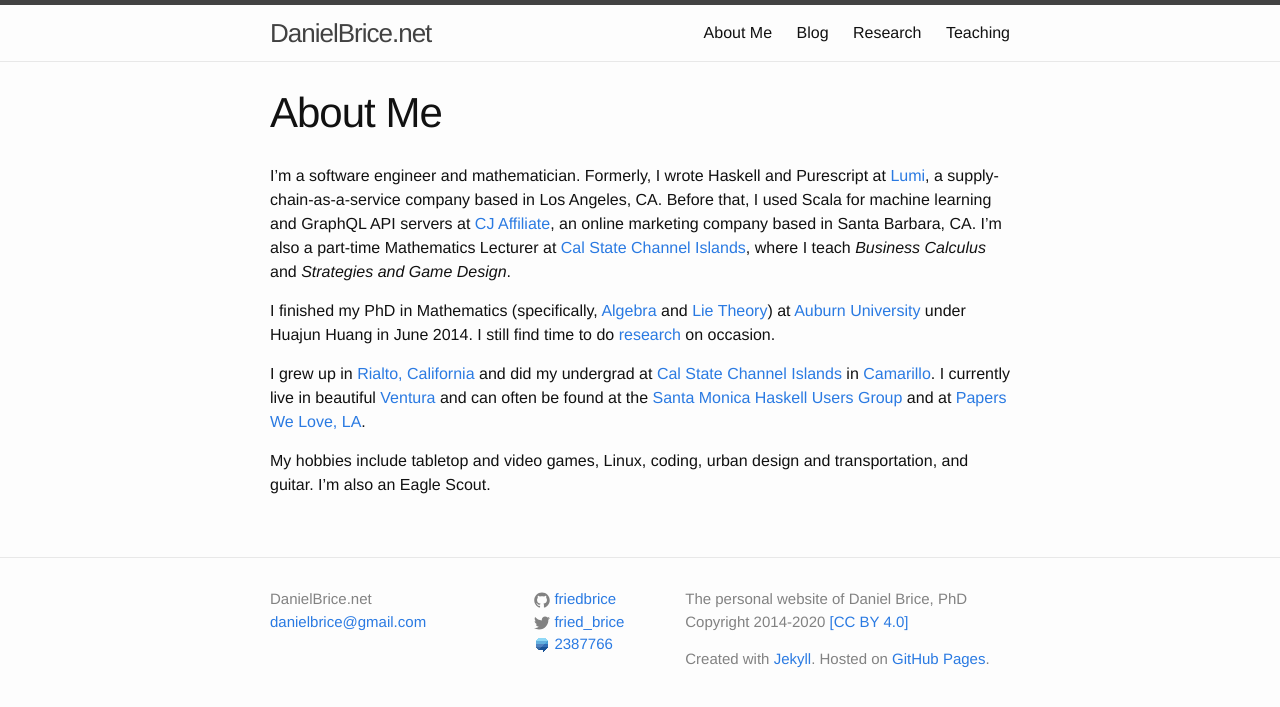
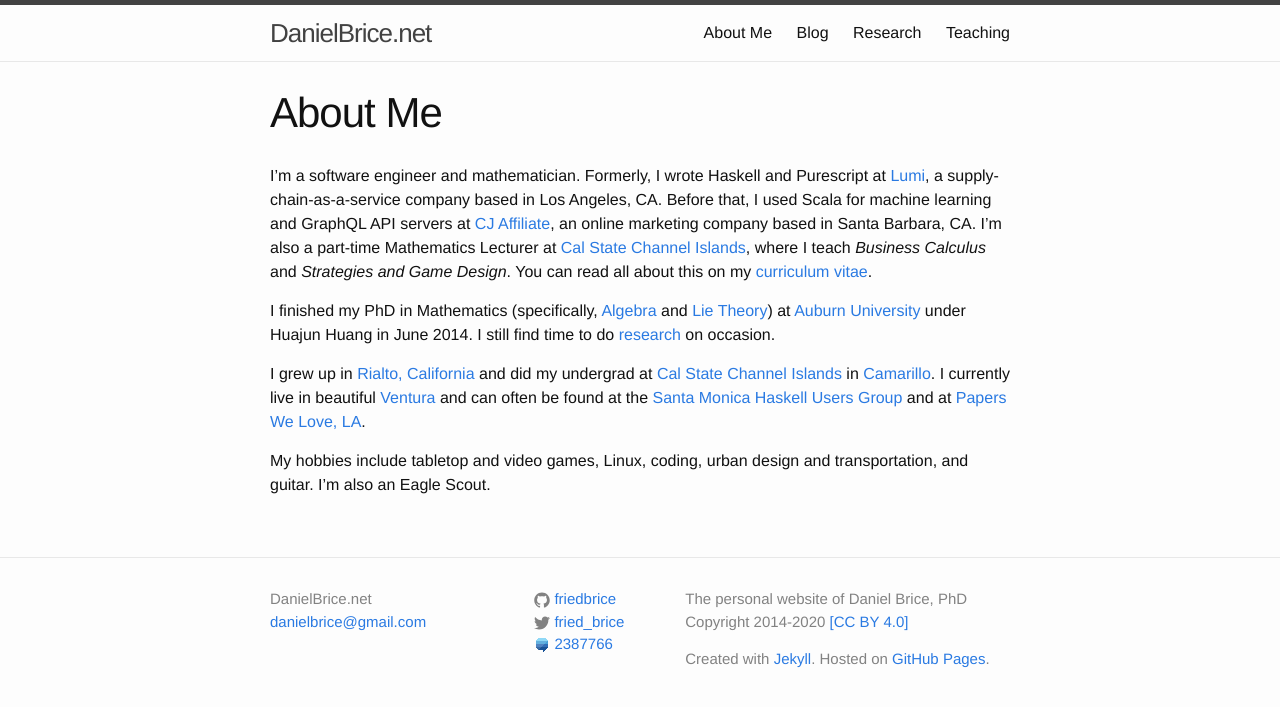
Before and after one commit to friedbrice/friedbrice.github.io, a Jekyll site: the page built from _pages/about.md, in a window 1280 px wide. Shown: the top 707 px of the page. Built offline with Jekyll 4.4.1, drawn with Linux system fonts in a browser that asks for light colours.

Commit message:
update CV

```diff
--- a/_pages/about.md
+++ b/_pages/about.md
@@ -6,7 +6,7 @@ date: 2020-01-01
 topnav: true
 ---
 
-I'm a software engineer and mathematician. Formerly, I wrote Haskell and Purescript at [Lumi][1], a supply-chain-as-a-service company based in Los Angeles, CA. Before that, I used Scala for machine learning and GraphQL API servers at [CJ Affiliate][cj], an online marketing company based in Santa Barbara, CA. I'm also a part-time Mathematics Lecturer at [Cal State Channel Islands][ci], where I teach _Business Calculus_ and _Strategies and Game Design_.
+I'm a software engineer and mathematician. Formerly, I wrote Haskell and Purescript at [Lumi][1], a supply-chain-as-a-service company based in Los Angeles, CA. Before that, I used Scala for machine learning and GraphQL API servers at [CJ Affiliate][cj], an online marketing company based in Santa Barbara, CA. I'm also a part-time Mathematics Lecturer at [Cal State Channel Islands][ci], where I teach _Business Calculus_ and _Strategies and Game Design_. You can read all about this on my [curriculum vitae][cv].
 
 I finished my PhD in Mathematics (specifically, [Algebra][2] and [Lie Theory][3]) at [Auburn University][4] under Huajun Huang in June 2014. I still find time to do [research][rp] on occasion.
 
@@ -26,3 +26,4 @@ My hobbies include tabletop and video games, Linux, coding, urban design and tra
   [rp]: {{site.baseurl }}/research/
   [cj]: https://engineering.cj.com/
   [ci]: https://math.csuci.edu/
+  [cv]: /assets/downloads/brice-curriculum_vitae.pdf
```
Also changed, not shown: 1 other file.
